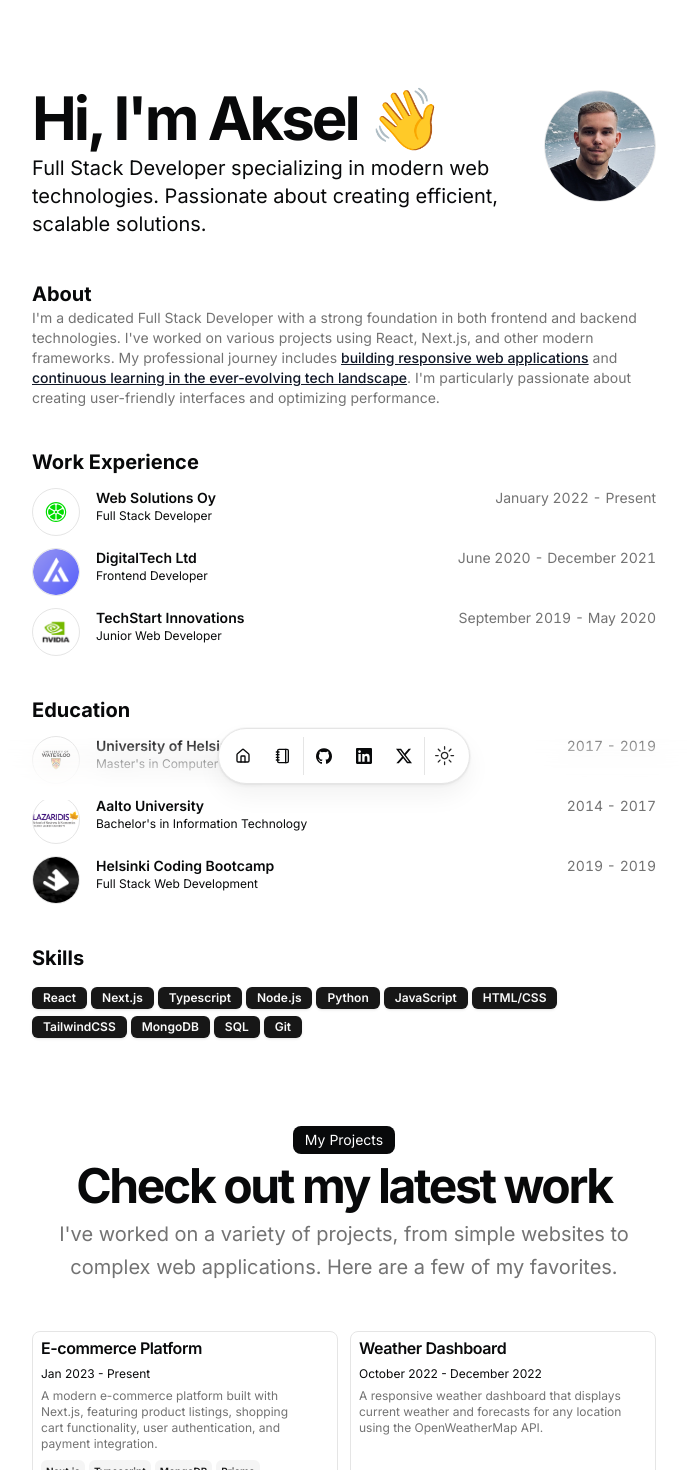
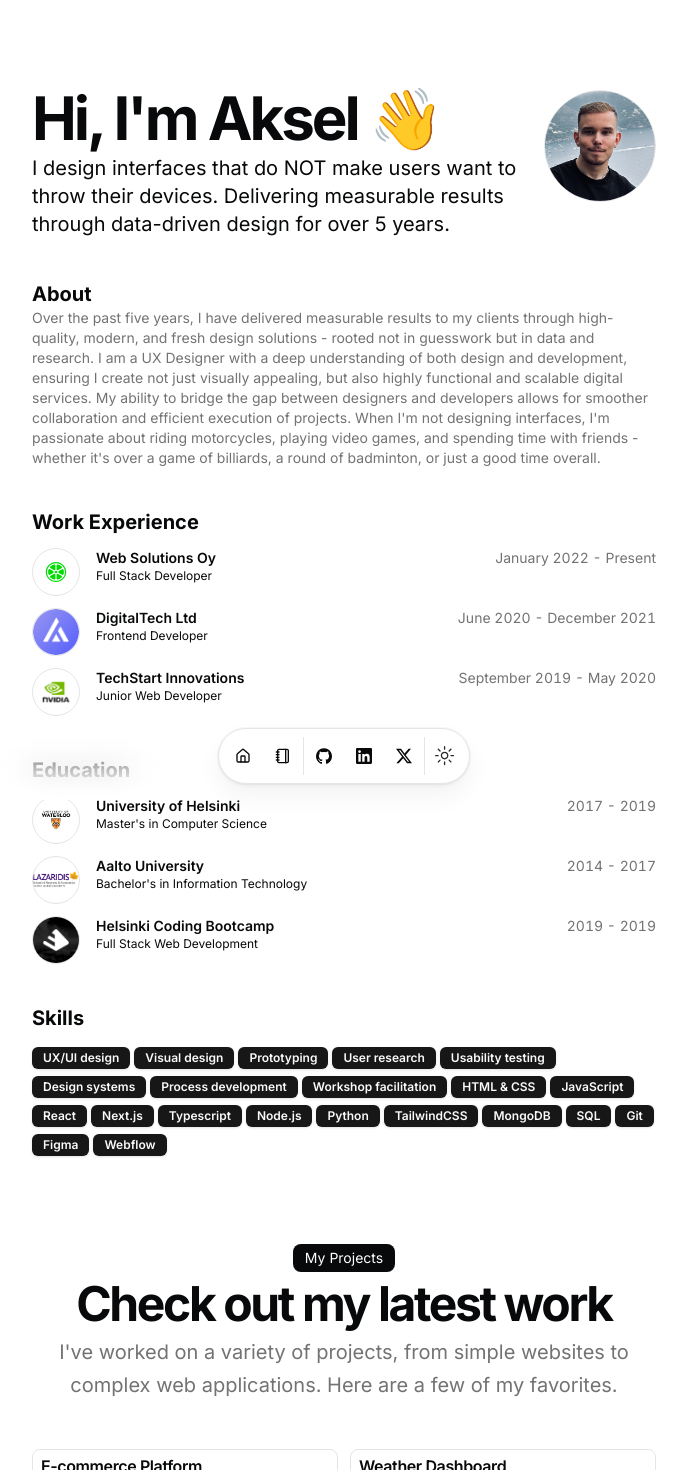
Before and after one commit to Liikemies-glitch/portfolios, a Next.js app: page / in a window 1280 px wide. Shown: the top 1470 px of the page, without its empty margins (296-983 px from the left). Built offline with nearby package versions, Linux system fonts and the light colour scheme.

Commit message:
Update description and summary with more authentic, personal tone

```diff
--- a/src/data/resume.tsx
+++ b/src/data/resume.tsx
@@ -8,22 +8,32 @@ export const DATA = {
   location: "Helsinki, Finland",
   locationLink: "https://www.google.com/maps/place/helsinki",
   description:
-    "Full Stack Developer specializing in modern web technologies. Passionate about creating efficient, scalable solutions.",
+    "I design interfaces that do NOT make users want to throw their devices. Delivering measurable results through data-driven design for over 5 years.",
   summary:
-    "I'm a dedicated Full Stack Developer with a strong foundation in both frontend and backend technologies. I've worked on various projects using React, Next.js, and other modern frameworks. My professional journey includes [building responsive web applications](/#projects) and [continuous learning in the ever-evolving tech landscape](/#education). I'm particularly passionate about creating user-friendly interfaces and optimizing performance.",
+    "Over the past five years, I have delivered measurable results to my clients through high-quality, modern, and fresh design solutions - rooted not in guesswork but in data and research. I am a UX Designer with a deep understanding of both design and development, ensuring I create not just visually appealing, but also highly functional and scalable digital services. My ability to bridge the gap between designers and developers allows for smoother collaboration and efficient execution of projects. When I'm not designing interfaces, I'm passionate about riding motorcycles, playing video games, and spending time with friends - whether it's over a game of billiards, a round of badminton, or just a good time overall.",
   avatarUrl: "/aksel.jpeg",
   skills: [
+    "UX/UI design",
+    "Visual design",
+    "Prototyping",
+    "User research",
+    "Usability testing",
+    "Design systems",
+    "Process development",
+    "Workshop facilitation",
+    "HTML & CSS",
+    "JavaScript",
     "React",
     "Next.js",
     "Typescript",
     "Node.js",
     "Python",
-    "JavaScript",
-    "HTML/CSS",
     "TailwindCSS",
     "MongoDB",
     "SQL",
     "Git",
+    "Figma",
+    "Webflow",
   ],
   navbar: [
     { href: "/", icon: HomeIcon, label: "Home" },
```
